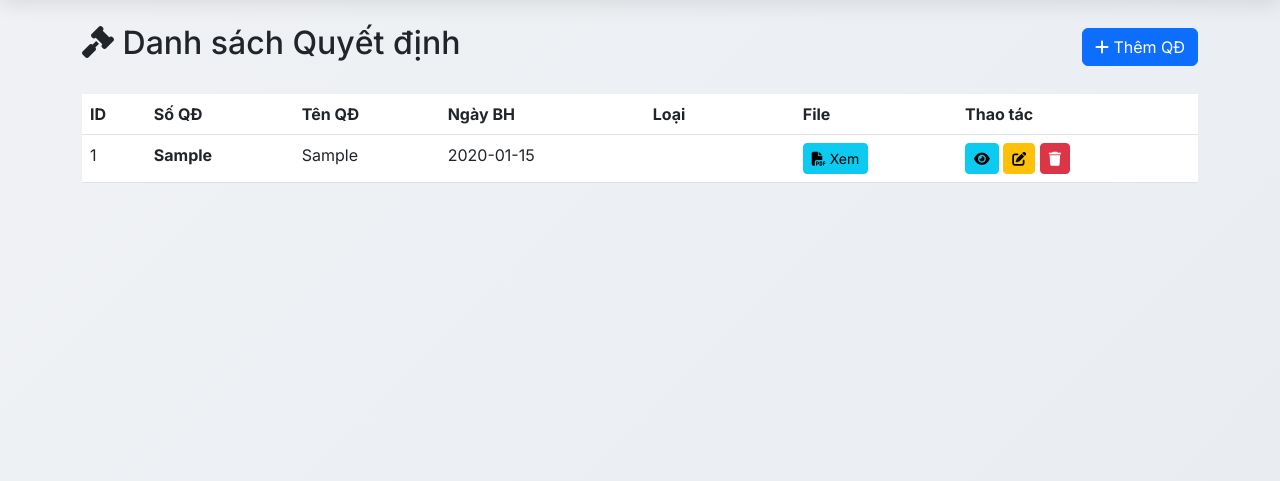
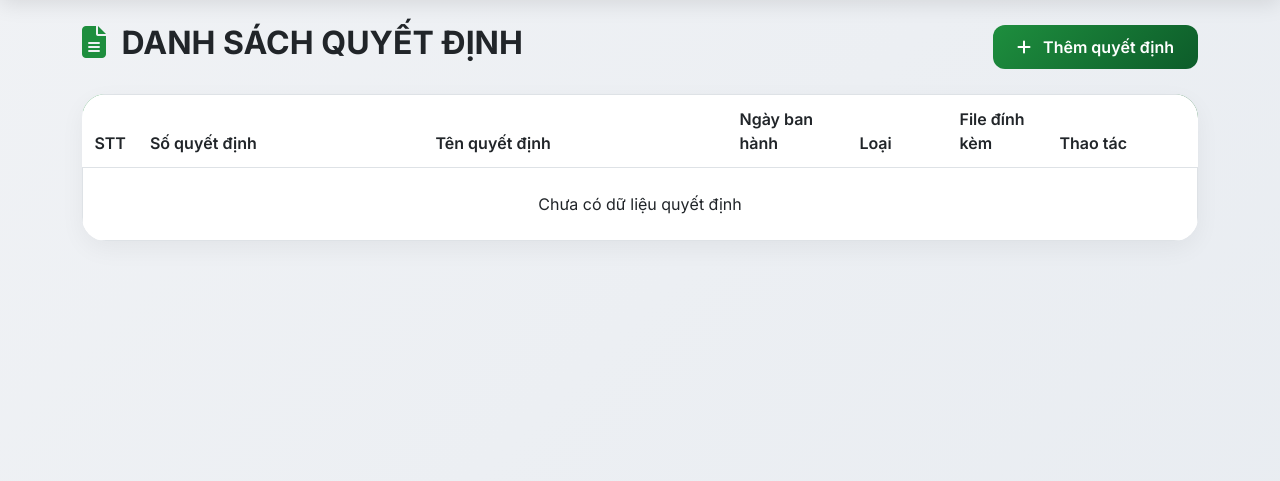
Before and after one commit to sotuphap-stpdt/quan-ly-tthc, a Flask app: page /quyet_dinh in a window 1280 px wide. Shown: the part 90-571 px from the top of the page. Run offline with Flask 3, Linux system fonts and the light colour scheme; the visitor is signed in with stand-in values (Sample User, id 1); tables that the repository leaves empty hold one stand-in row (values such as "Sample post"); parts of the project's set-up code (start-up, migrations or seed data) failed here and were passed over.

Commit message:
Update quyet_dinh_list.html

```diff
--- a/templates/quyet_dinh_list.html
+++ b/templates/quyet_dinh_list.html
@@ -1,49 +1,73 @@
 {% extends "base.html" %}
-
-{% block title %}Quyết định{% endblock %}
-
+{% block title %}Danh sách Quyết định{% endblock %}
 {% block content %}
-<div class="d-flex justify-content-between align-items-center mb-4">
-    <h2><i class="fas fa-gavel"></i> Danh sách Quyết định</h2>
-    {% if session.role == 'admin' or session.quyen_them_qd %}
-    <a href="/quyet_dinh/them" class="btn btn-primary"><i class="fas fa-plus"></i> Thêm QĐ</a>
-    {% endif %}
+<div class="fade-in-up">
+    <div class="d-flex justify-content-between align-items-center mb-4 flex-wrap">
+        <h2 class="fw-bold">
+            <i class="fas fa-file-alt me-2" style="color: #1e8e3e;"></i>
+            DANH SÁCH QUYẾT ĐỊNH
+        </h2>
+        <a href="/quyet_dinh/them" class="btn btn-gradient">
+            <i class="fas fa-plus me-2"></i> Thêm quyết định
+        </a>
     </div>
 
-<div class="data-table">
-    <table class="table">
-        <thead><tr><th>ID</th><th>Số QĐ</th><th>Tên QĐ</th><th>Ngày BH</th><th>Loại</th><th>File</th><th>Thao tác</th></tr></thead>
+    <div class="card-modern">
+        <div class="table-responsive">
+            <table class="table table-custom table-bordered mb-0">
+                <thead>
+                    <tr>
+                        <th style="width:50px">STT</th>
+                        <th>Số quyết định</th>
+                        <th>Tên quyết định</th>
+                        <th style="width:120px">Ngày ban hành</th>
+                        <th style="width:100px">Loại</th>
+                        <th style="width:100px">File đính kèm</th>
+                        <th style="width:150px">Thao tác</th>
+                    </tr>
+                </thead>
                 <tbody>
-            {% for q in quyet_dinh_list %}
+                    {% for qd in quyet_dinhs %}
                     <tr>
-                <td>{{ q[0] }}</td>
-                <td><strong>{{ q[1] }}</strong></td>
-                <td>{{ q[2] }}</td>
-                <td>{{ q[3] }}</td>
-                <td><span class="badge {% if q[4] == 'cong_bo' %}badge-success{% elif q[4] == 'sua_doi' %}badge-warning{% elif q[4] == 'bo_sung' %}badge-info{% else %}badge-danger{% endif %}">{{ q[4] }}</span></td>
-                <td>{% if q[5] %}<a href="/uploads/quyet_dinh/{{ q[5] }}" target="_blank" class="btn btn-sm btn-info"><i class="fas fa-file-pdf"></i> Xem</a>{% else %}—{% endif %}</td>
+                        <td class="text-center">{{ loop.index }}</td>
+                        <td><strong>{{ qd[1] }}</strong></td>
+                        <td>{{ qd[2] }}</td>
+                        <td>{{ qd[3] }}</td>
                         <td>
-                    <a href="/quyet_dinh/chitiet/{{ q[0] }}" class="btn btn-sm btn-info"><i class="fas fa-eye"></i></a>
-                    {% if session.role == 'admin' or session.quyen_sua_qd %}
-                    <a href="/quyet_dinh/sua/{{ q[0] }}" class="btn btn-sm btn-warning"><i class="fas fa-edit"></i></a>
+                            {% if qd[4] == 'cong_bo' %}
+                            <span class="badge badge-da-cong-bo">Công bố</span>
+                            {% elif qd[4] == 'sua_doi' %}
+                            <span class="badge bg-warning">Sửa đổi</span>
+                            {% else %}
+                            <span class="badge bg-secondary">{{ qd[4] }}</span>
                             {% endif %}
-                    {% if session.role == 'admin' %}
-                    <a href="/quyet_dinh/xoa/{{ q[0] }}" class="btn btn-sm btn-danger" onclick="return confirmDelete()"><i class="fas fa-trash"></i></a>
+                        </td>
+                        <td class="text-center">
+                            {% if qd[6] %}
+                            <a href="/xem_pdf/{{ qd[0] }}" class="btn btn-sm btn-info rounded-3" target="_blank">
+                                <i class="fas fa-file-pdf"></i> Xem PDF
+                            </a>
+                            {% else %}
+                            <span class="text-muted">Chưa có file</span>
                             {% endif %}
+                        </td>
+                        <td class="text-nowrap text-center">
+                            <a href="/quyet_dinh/sua/{{ qd[0] }}" class="btn btn-sm btn-warning rounded-3 me-1">
+                                <i class="fas fa-edit"></i>
+                            </a>
+                            <a href="/quyet_dinh/xoa/{{ qd[0] }}" class="btn btn-sm btn-danger rounded-3" onclick="return confirm('Xóa quyết định này?')">
+                                <i class="fas fa-trash"></i>
+                            </a>
                         </td>
                     </tr>
                     {% else %}
-            <tr><td colspan="7" class="text-center">Chưa có dữ liệu</td></tr>
+                    <tr>
+                        <td colspan="7" class="text-center py-4">Chưa có dữ liệu quyết định</td>
+                    </tr>
                     {% endfor %}
                 </tbody>
             </table>
         </div>
-
-{% if total_pages > 1 %}
-<div class="pagination">
-    {% for p in range(1, total_pages + 1) %}
-        {% if p == page %}<span class="active">{{ p }}</span>{% else %}<a href="?page={{ p }}">{{ p }}</a>{% endif %}
-    {% endfor %}
     </div>
-{% endif %}
+</div>
 {% endblock %}
```
Lines whose indentation alone changed are shown as unchanged.
